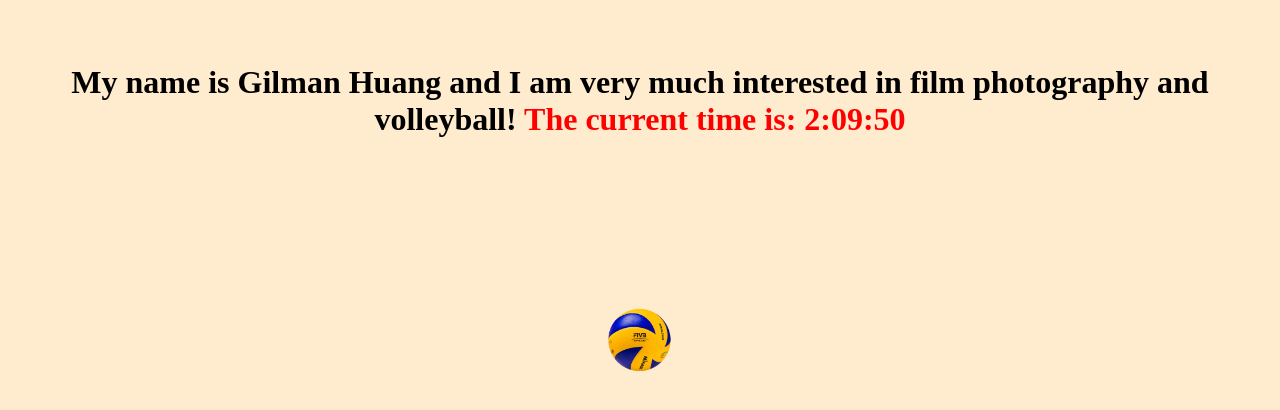
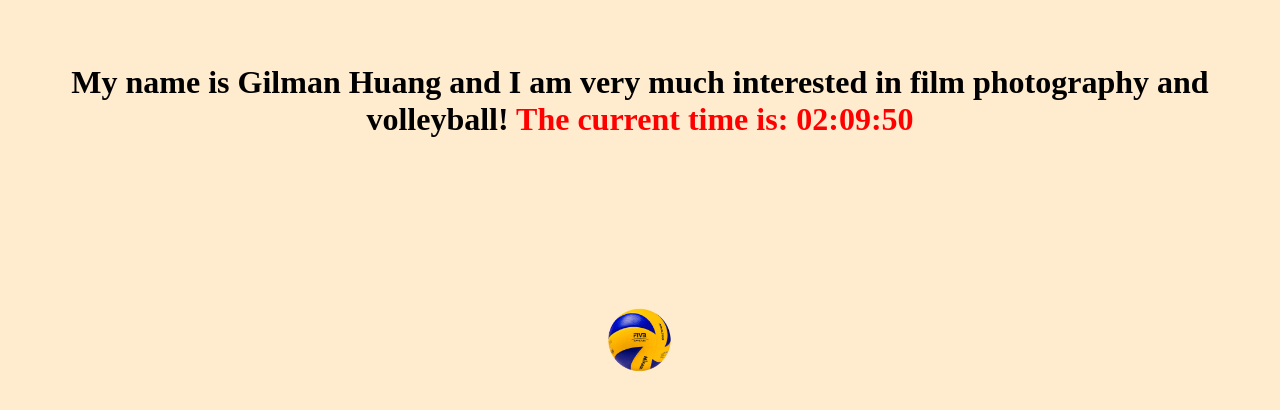
Before and after one commit to Gily-H/Huang_Gilman_ttp_static, a plain HTML site: page index.html in a window 1280 px wide. Drawn offline with Linux system fonts and the light colour scheme.

Commit message:
fixed issue with hour display

```diff
--- a/index.html
+++ b/index.html
@@ -26,7 +26,8 @@
         let seconds = time.getSeconds();
 
         // adjust time display
-        hours = hours >= 12 ? "0".concat(hours - 12) : hours;
+        hours = hours >= 12 ? hours - 12 : hours;
+        hours = hours < 10 ? "0".concat(hours) : hours;
         mins = mins < 10 ? "0".concat(mins) : mins;
         seconds = seconds < 10 ? "0".concat(seconds) : seconds;
 
```
